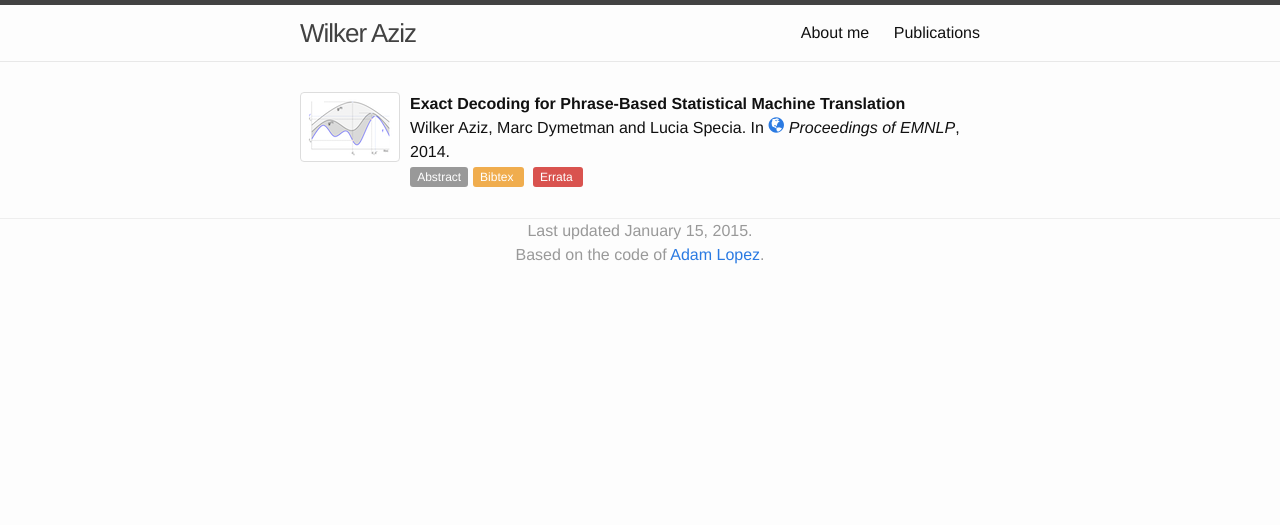
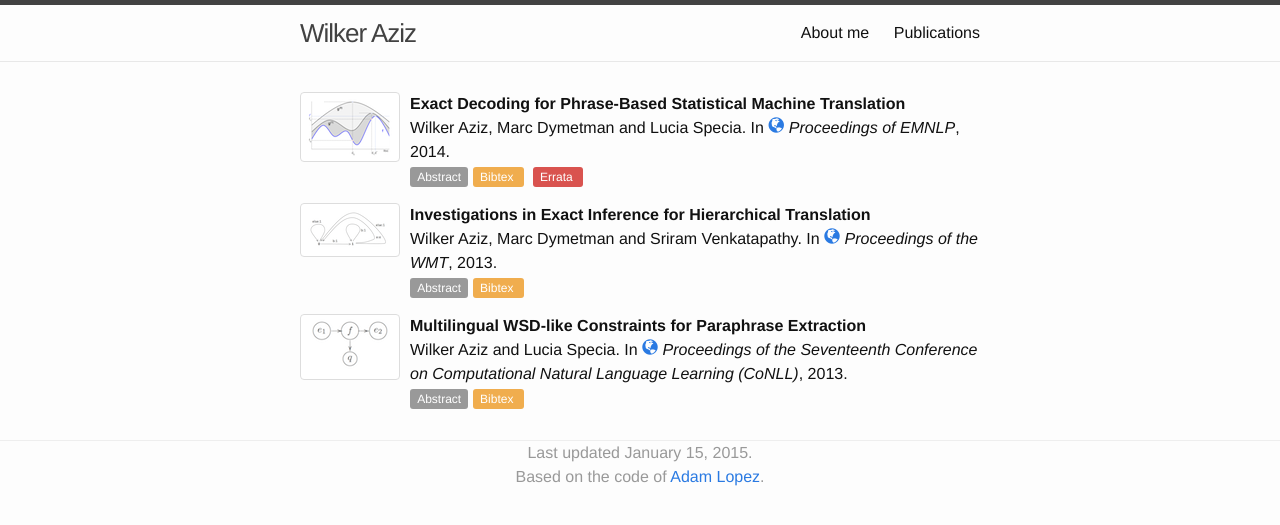
Before and after one commit to wilkeraziz/oldsite, a Jekyll site: the page built from publications.html, in a window 1280 px wide. Shown: the top 525 px of the page. Built offline with Jekyll 4.4.1, drawn with Linux system fonts in a browser that asks for light colours; some of the changed lines change nothing that is shown.

Commit message:
more papers

```diff
--- a/_config.yml
+++ b/_config.yml
@@ -72,3 +72,63 @@ papers:
               pages     = {1237--1249},
               url       = {http://www.aclweb.org/anthology/D14-1131}
             }
+    -
+        layout: paper
+        paper-type: inproceedings
+        selected: y
+        year: 2013
+        img: wmt2013
+        title: Investigations in Exact Inference for Hierarchical Translation
+        authors: Wilker Aziz, Marc Dymetman and Sriram Venkatapathy
+        booktitle: Proceedings of the WMT
+        doc-url: http://www.aclweb.org/anthology/W/W13/W13-2260.pdf
+        booktitle-url: http://www.statmt.org/wmt13/
+        #code: https://github.com/wilkeraziz/chisel
+        venue: conference
+        abstract: >
+            We present a method for inference in hierarchical phrase-based translation, where both optimisation and sampling are performed in a common exact inference framework related to adaptive rejection sampling.
+            We also present a first implementation of that method along with experimental results shedding light on some fundamental issues.
+            In hierarchical translation, inference needs to be performed over a high-complexity distribution defined by the intersection of a translation hypergraph and a target language model.
+            We replace this intractable distribution by a sequence of tractable upperbounds for which exact optimisers and samplers are easy to obtain.
+            Our experiments show that exact inference is then feasible using only a fraction of the time and space that would be required by the full intersection, without recourse to pruning techniques that only provide approximate solutions.
+            While the current implementation is limited in the size of inputs it can handle in reasonable time, our experiments provide insights towards obtaining future speedups, while staying in the same general framework.
+        bibtex: >
+            @InProceedings{aziz-dymetman-venkatapathy:2013:WMT,
+              author    = {Aziz, Wilker  and  Dymetman, Marc  and  Venkatapathy, Sriram},
+              title     = {Investigations in Exact Inference for Hierarchical Translation},
+              booktitle = {Proceedings of the Eighth Workshop on Statistical Machine Translation},
+              month     = {August},
+              year      = {2013},
+              address   = {Sofia, Bulgaria},
+              publisher = {Association for Computational Linguistics},
+              pages     = {472--483},
+              url       = {http://www.aclweb.org/anthology/W13-2260}
+            }
+    -
+        layout: paper
+        paper-type: inproceedings
+        selected: y
+        year: 2013
+        img: conll2013
+        title: Multilingual WSD-like Constraints for Paraphrase Extraction
+        authors: Wilker Aziz and Lucia Specia
+        booktitle: Proceedings of the Seventeenth Conference on Computational Natural Language Learning (CoNLL)
+        doc-url: http://www.aclweb.org/anthology/W/W13/W13-3522.pdf
+        booktitle-url: http://www.clips.uantwerpen.be/conll2013/
+        #code: https://github.com/wilkeraziz/chisel
+        venue: conference
+        abstract: >
+            The use of pivot languages and word-alignment techniques over bilingual corpora has proved an effective approach for extracting paraphrases of words and short phrases. However, inherent ambiguities in the pivot language(s) can lead to inadequate paraphrases.
+            We propose a novel approach that is able to extract paraphrases by pivoting through multiple languages while discriminating word senses in the input language, i.e., the language to be paraphrased. Text in the input language is annotated with "senses" in the form of foreign phrases obtained from bilingual parallel data and automatic word-alignment. This approach shows 62% relative improvement over previous work in generating paraphrases that are judged both more accurate and more fluent.
+        bibtex: >
+            @InProceedings{aziz-specia:2013:CoNLL-2013,
+              author    = {Aziz, Wilker  and  Specia, Lucia},
+              title     = {Multilingual WSD-like Constraints for Paraphrase Extraction},
+              booktitle = {Proceedings of the Seventeenth Conference on Computational Natural Language Learning},
+              month     = {August},
+              year      = {2013},
+              address   = {Sofia, Bulgaria},
+              publisher = {Association for Computational Linguistics},
+              pages     = {202--211},
+              url       = {http://www.aclweb.org/anthology/W13-3522}
+            }
```
Also changed, not shown: img/paper/conll2013.png (added), img/paper/wmt2013.png (added).
